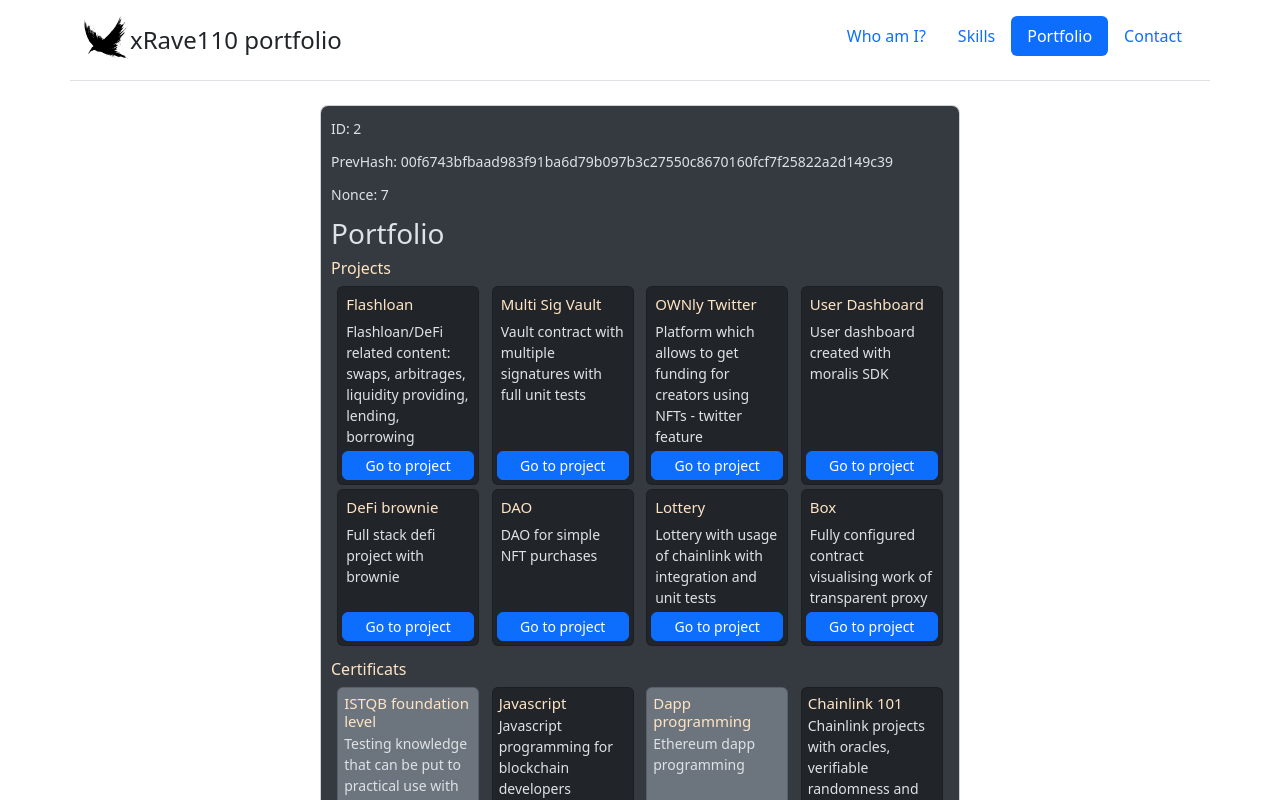
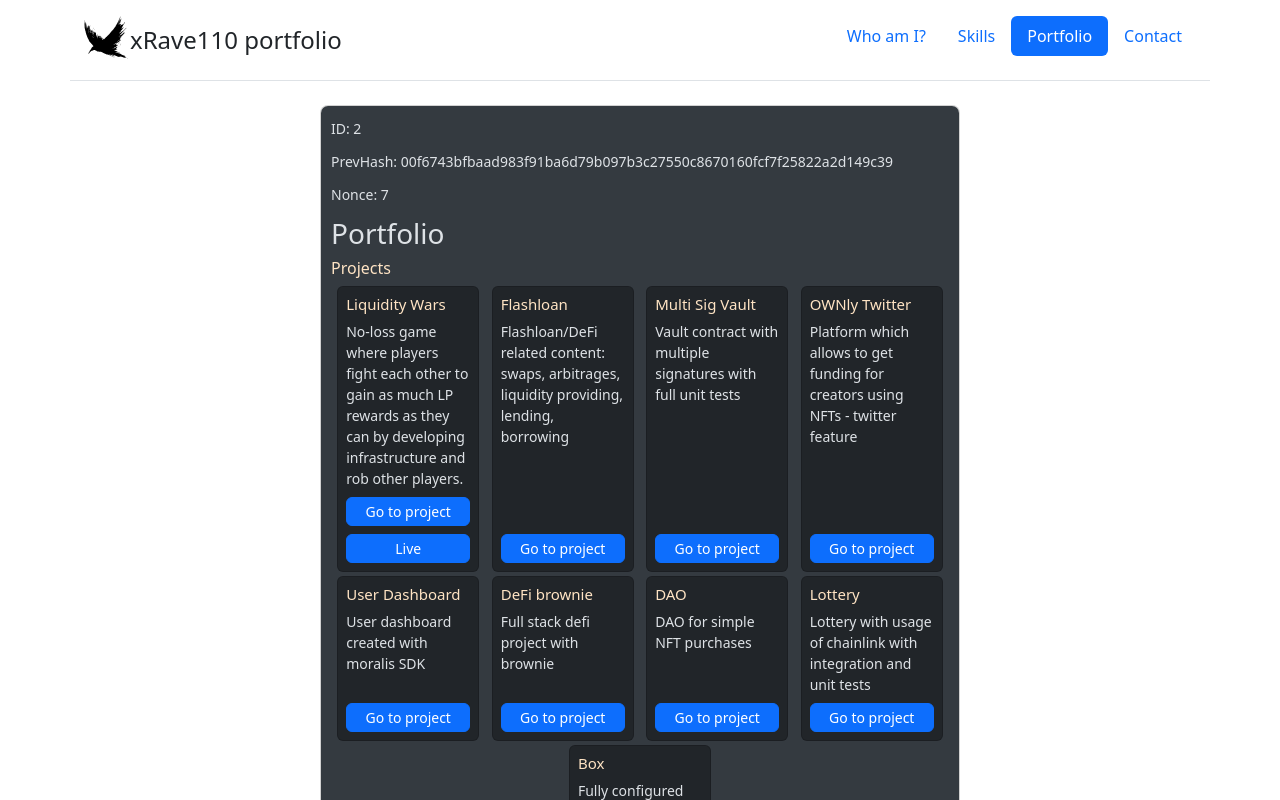
Before and after one commit to xrave110/portfolio, a React (Create React App) app: page / in a window 1280 px wide. Both pictures are taken after a click on the link "Portfolio". Shown: the top 800 px of the page. Built offline with nearby package versions, Linux system fonts and the light colour scheme.

Commit message:
Skills, portfolio and cv updates

```diff
--- a/src/components/blocks/Portfolio.js
+++ b/src/components/blocks/Portfolio.js
@@ -15,6 +15,12 @@ import { v4 as uuidv4 } from 'uuid';
 
 const Projects = ({ currentState }) => {
     const listOfProjects = [
+        {
+            'title': 'Liquidity Wars',
+            'desc': 'No-loss game where players fight each other to gain as much LP rewards as they can by developing infrastructure and rob other players.',
+            'link': 'https://github.com/Liquidity-Wars',
+            'live': 'https://liquiditywars.xyz/'
+        },
         {
             'title': 'Flashloan',
             'desc': 'Flashloan/DeFi related content: swaps, arbitrages, liquidity providing, lending, borrowing',
@@ -108,9 +114,9 @@ const Projects = ({ currentState }) => {
     const certColors = ['bg-secondary', 'bg-dark'];
     function createProjects() {
         let idx = 0;
-        let ret = listOfProjects.map(({ title, desc, link }) => {
+        let ret = listOfProjects.map(({ title, desc, link, live }) => {
             idx = idx % projColors.length;
-            return <Project key={uuidv4()} link={link} title={title} desc={desc} color={projColors[idx++]} />
+            return <Project key={uuidv4()} link={link} title={title} desc={desc} color={projColors[idx++]} web={live} />
         })
         return ret;
     }
--- a/src/components/blocks/Skills.js
+++ b/src/components/blocks/Skills.js
@@ -11,49 +11,50 @@ const Skills = ({ currentState }) => {
     },
     {
         'skill': 'Python',
-        'exp': 90,
+        'exp': 85,
         'pow': ['previous job', 'github projects']
     },
     {
         'skill': 'Solidity',
-        'exp': 80,
+        'exp': 85,
         'pow': ['github projects', 'cert']
     },
     {
         'skill': 'Javascript',
-        'exp': 70,
+        'exp': 75,
         'pow': ['github projects', 'cert']
     },
     ]
     const toolsets = [{
         'skill': 'Pytest',
-        'exp': 90,
+        'exp': 85,
         'pow': ['previous job', 'github projects']
     },
-    {
-        'skill': 'Git',
-        'exp': 85,
-        'pow': ['previous job', 'github repo']
-    },
+
     {
         'skill': 'Brownie',
         'exp': 80,
         'pow': ['github projects']
     },
     {
+        'skill': 'Hardhat/Ethers/Chai',
+        'exp': 80,
+        'pow': ['github projects']
+    },
+    {
         'skill': 'Web3',
-        'exp': 80,
+        'exp': 70,
         'pow': ['github projects', 'cert']
     },
     {
-        'skill': 'Hardhat/Ethers',
+        'skill': 'OpenZeppelin',
         'exp': 70,
-        'pow': ['github projects']
+        'pow': ['github projects', 'cert']
     },
     {
-        'skill': 'React',
+        'skill': 'Git',
         'exp': 70,
-        'pow': ['github projects', 'this website']
+        'pow': ['previous job', 'github repo']
     },
     {
         'skill': 'Truffle',
@@ -61,10 +62,11 @@ const Skills = ({ currentState }) => {
         'pow': ['github projects', 'cert']
     },
     {
-        'skill': 'OpenZeppelin',
+        'skill': 'React',
         'exp': 65,
-        'pow': ['github projects', 'cert']
+        'pow': ['github projects', 'this website']
     },
+
 
     ]
     const others = [
@@ -79,8 +81,8 @@ const Skills = ({ currentState }) => {
             'pow': ['github projects', 'cert']
         },
         {
-            'skill': 'NFTs',
-            'exp': 80,
+            'skill': 'Chainlink utils',
+            'exp': 85,
             'pow': ['github projects', 'cert']
         },
         {
@@ -97,6 +99,11 @@ const Skills = ({ currentState }) => {
             'skill': 'Ethereum blockchain',
             'exp': 80,
             'pow': ['cert']
+        },
+        {
+            'skill': 'NFTs',
+            'exp': 75,
+            'pow': ['github projects', 'cert']
         },
     ]
     function createInfo(skills) {
--- a/src/components/blocks/elements/Project.js
+++ b/src/components/blocks/elements/Project.js
@@ -1,14 +1,18 @@
 import "./Project.css";
 
-const Project = ({ link, title, desc, color }) => {
+const Project = ({ link, title, desc, color, web = undefined }) => {
     const cardProperty = `card ${color} my-card`;
+    const liveButton = (web !== undefined) ?
+        <a href={web} className="btn btn-primary my-btn" target="_blank" rel="noreferrer" style={{ margin: 4 }}>Live</a> :
+        undefined
     return (
         <div className={cardProperty} >
             <div className='text-container'>
                 <h6 className="card-title">{title}</h6>
                 <p className="card-text">{desc}</p>
             </div>
-            <a href={link} className="btn btn-primary my-btn" target="_blank" rel="noreferrer">Go to project</a>
+            <a href={link} className="btn btn-primary my-btn" target="_blank" rel="noreferrer" style={{ margin: 4 }}>Go to project</a>
+            {liveButton}
         </div>
     )
 }
```
Also changed, not shown: 1 other file (tests, documents, lock files or other folders).
